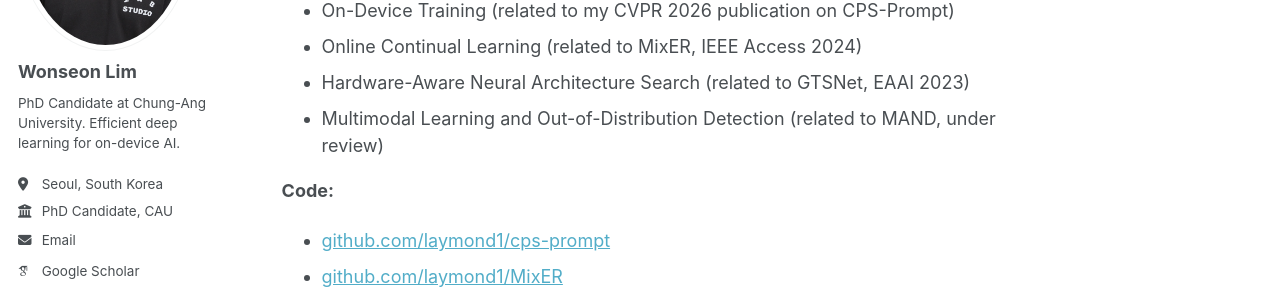
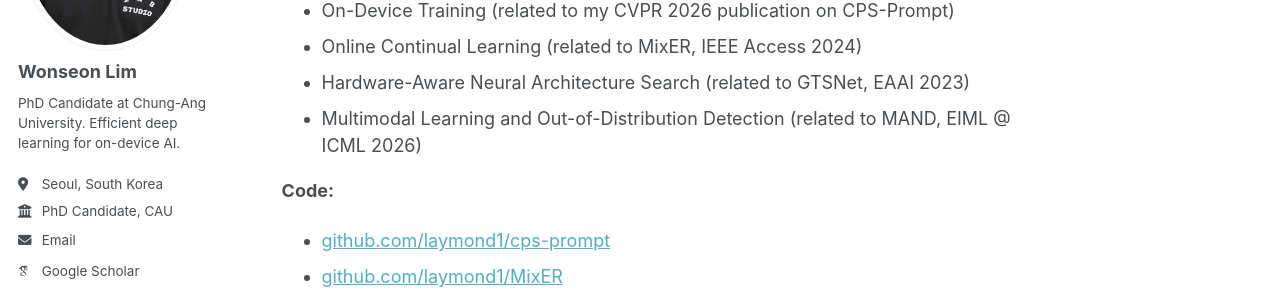
Before and after one commit to laymond1/laymond1.github.io, a Jekyll site: the page built from _project/sustainable-learning-machines.md, in a window 1280 px wide and 1126 px high. Shown: the part 279-572 px from the top of the window. Built offline with Jekyll 4.4.1, drawn with Linux system fonts in a browser that asks for light colours; some web fonts are replaced; a script bundle is joined from its source files by our own code; library files that are not in the unit come from our copies.

Commit message:
Update Project section related to MAND and revise CV document

```diff
--- a/_project/sustainable-learning-machines.md
+++ b/_project/sustainable-learning-machines.md
@@ -10,7 +10,7 @@ period: "2023 – Present"
 - On-Device Training (related to my CVPR 2026 publication on CPS-Prompt)
 - Online Continual Learning (related to MixER, IEEE Access 2024)
 - Hardware-Aware Neural Architecture Search (related to GTSNet, EAAI 2023)
-- Multimodal Learning and Out-of-Distribution Detection (related to MAND, under review)
+- Multimodal Learning and Out-of-Distribution Detection (related to MAND, EIML @ ICML 2026)
 
 **Code:**
 - [github.com/laymond1/cps-prompt](https://github.com/laymond1/cps-prompt)
```
Also changed, not shown: 1 other file.
